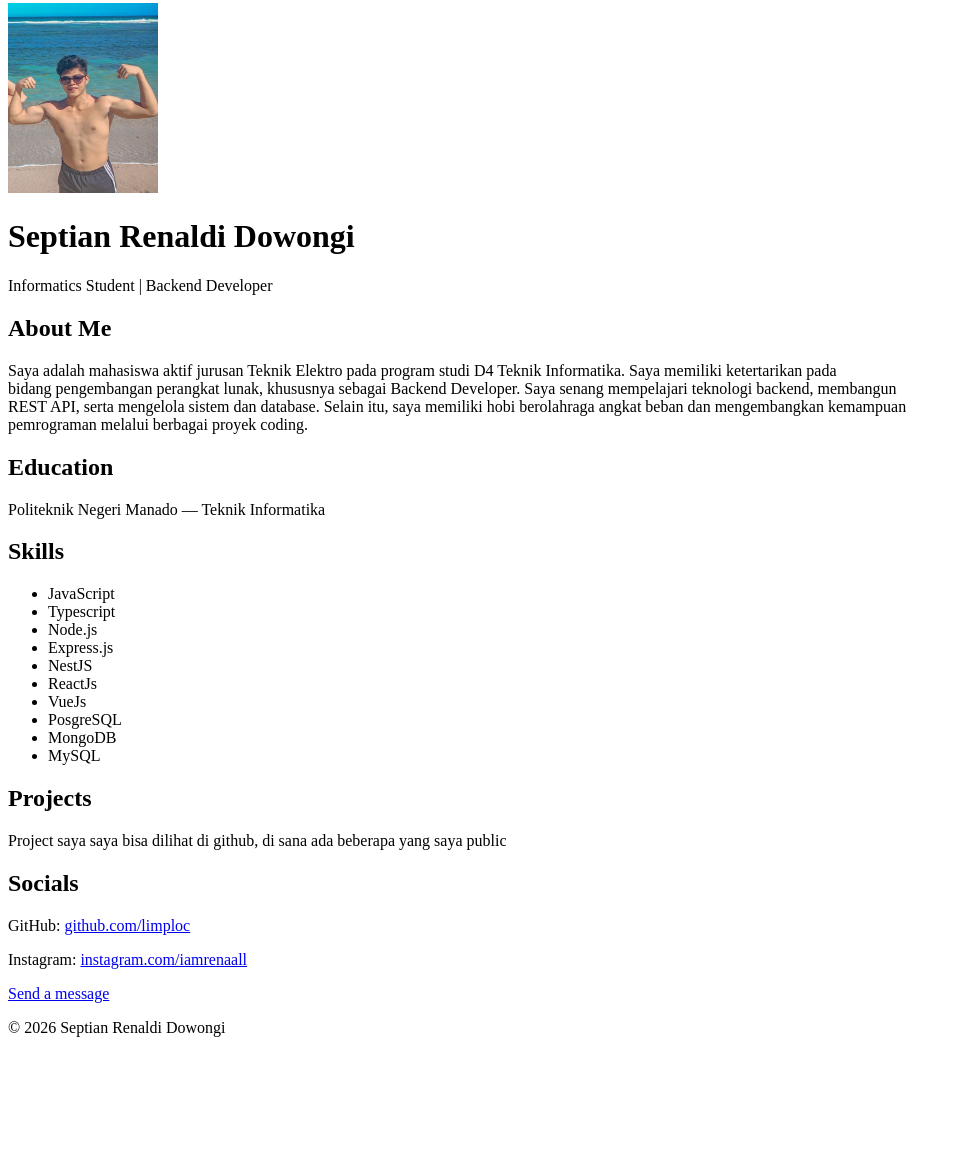
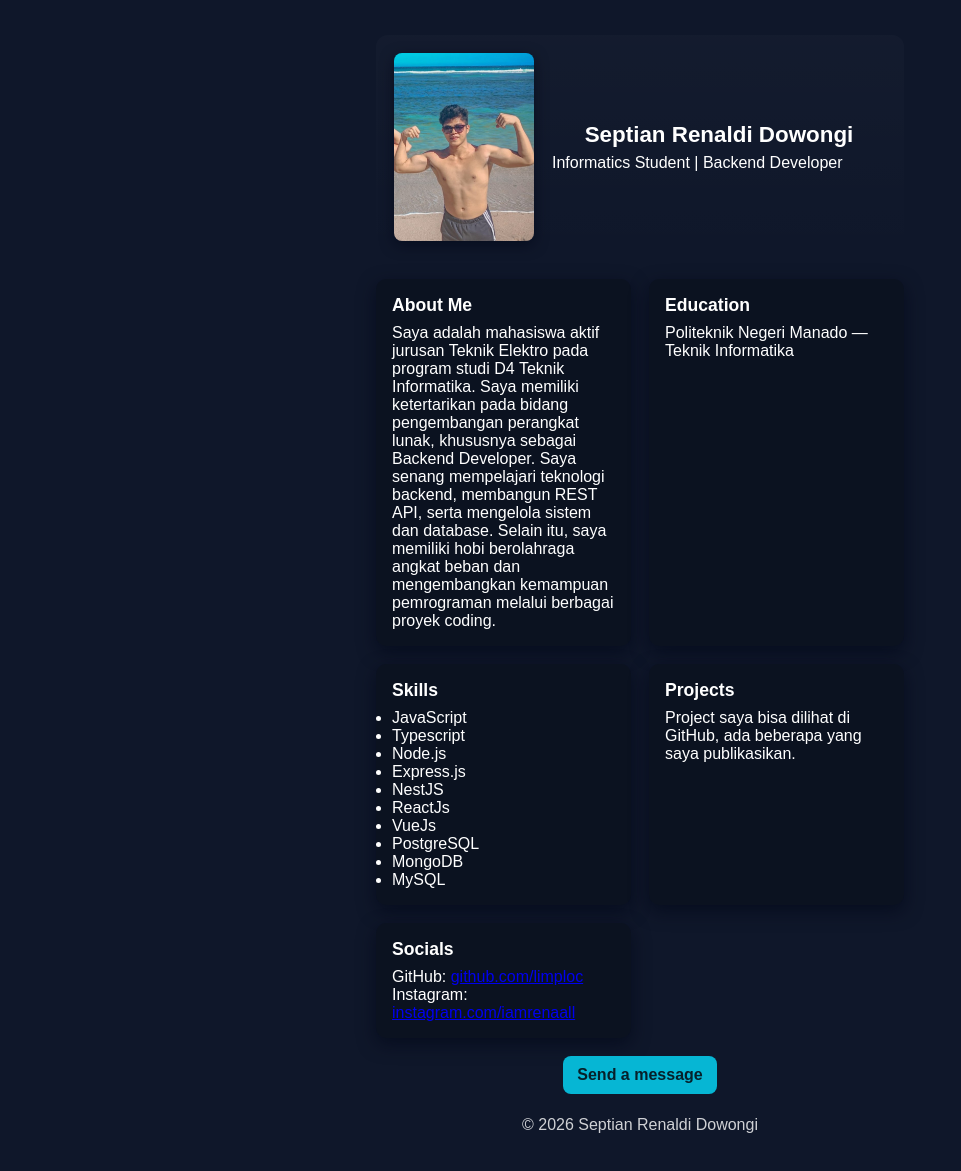
Before and after one commit to limploc/mk_web, a plain HTML site: page main.html in a window 1280 px wide. Shown: the part 5-1176 px from the top of the page, without its empty margins (0-961 px from the left). Before the commit the page ends 1058 px from the top, so only its background shows below. Drawn offline with Linux system fonts and the light colour scheme.

Commit message:
style: enhance layout and styling with grid for main and send message pages

```diff
--- a/main.html
+++ b/main.html
@@ -5,26 +5,30 @@
     <meta name="viewport" content="width=device-width, initial-scale=1">
     <title>Septian Renaldi Dowongi — CV</title>
     <meta name="description" content="CV — Septian Renaldi Dowongi, Informatics student and backend developer.">
+    <link rel="stylesheet" href="style.css">
   </head>
   <body>
+    <div class="container">
       <header>
-      <img src="/public/enal.jpeg" alt="poto profil" width="150px" height="190px">
+        <img src="/public/enal.jpeg" alt="poto profil">
+        <div>
           <h1>Septian Renaldi Dowongi</h1>
           <p>Informatics Student | Backend Developer</p>
+        </div>
       </header>
 
       <main>
-      <section>
+        <section class="card">
           <h2>About Me</h2>
-        <p>Saya adalah mahasiswa aktif jurusan Teknik Elektro pada program studi D4 Teknik Informatika. Saya memiliki ketertarikan pada <br> bidang pengembangan perangkat lunak, khususnya sebagai Backend Developer. Saya senang mempelajari teknologi backend, membangun <br> REST API, serta mengelola sistem dan database. Selain itu, saya memiliki hobi berolahraga angkat beban dan mengembangkan kemampuan <br> pemrograman melalui berbagai proyek coding.</p>
+          <p>Saya adalah mahasiswa aktif jurusan Teknik Elektro pada program studi D4 Teknik Informatika. Saya memiliki ketertarikan pada bidang pengembangan perangkat lunak, khususnya sebagai Backend Developer. Saya senang mempelajari teknologi backend, membangun REST API, serta mengelola sistem dan database. Selain itu, saya memiliki hobi berolahraga angkat beban dan mengembangkan kemampuan pemrograman melalui berbagai proyek coding.</p>
         </section>
 
-      <section>
+        <section class="card">
           <h2>Education</h2>
           <p>Politeknik Negeri Manado — Teknik Informatika</p>
         </section>
 
-      <section>
+        <section class="card">
           <h2>Skills</h2>
           <ul>
             <li>JavaScript</li>
@@ -34,27 +38,28 @@
             <li>NestJS</li>
             <li>ReactJs</li>
             <li>VueJs</li>
-          <li>PosgreSQL</li>
+            <li>PostgreSQL</li>
             <li>MongoDB</li>
             <li>MySQL</li>
           </ul>
         </section>
 
-      <section>
+        <section class="card">
           <h2>Projects</h2>
-        <p>Project saya saya bisa dilihat di github, di sana ada beberapa yang saya public</p>
+          <p>Project saya bisa dilihat di GitHub, ada beberapa yang saya publikasikan.</p>
         </section>
 
-      <section>
+        <section class="card">
           <h2>Socials</h2>
           <p>GitHub: <a href="https://github.com/limploc" target="_blank">github.com/limploc</a></p>
           <p>Instagram: <a href="https://instagram.com/iamrenaall" target="_blank">instagram.com/iamrenaall</a></p>
         </section>
       </main>
 
-    <section>
-      <a href="sendMessages.html">Send a message</a>
-    </section>
+      <div style="margin-top:18px; text-align:center;">
+        <a class="cta" href="sendMessages.html">Send a message</a>
+      </div>
+    </div>
 
     <footer>
       <p>&copy; 2026 Septian Renaldi Dowongi</p>
--- a/style.css
+++ b/style.css
@@ -39,3 +39,125 @@ h1 {
     background-color: #334155;
     transform: translateY(-3px);
 }
+
+.container {
+    width: 100%;
+    max-width: 900px;
+    margin: 0 auto;
+    padding: 0 16px;
+}
+
+header {
+    display: grid;
+    grid-template-columns: 140px 1fr;
+    gap: 18px;
+    align-items: center;
+    padding: 18px;
+    background: linear-gradient(180deg, rgba(255,255,255,0.02), transparent);
+    border-radius: 12px;
+}
+
+header img {
+    width: 140px;
+    height: auto;
+    border-radius: 8px;
+    object-fit: cover;
+    box-shadow: 0 4px 14px rgba(2,6,23,0.6);
+}
+
+header h1 {
+    margin-bottom: 6px;
+    font-size: 1.4rem;
+}
+
+main {
+    display: grid;
+    grid-template-columns: repeat(auto-fit, minmax(240px, 1fr));
+    gap: 18px;
+    margin-top: 20px;
+}
+
+section.card {
+    background-color: #0b1220;
+    padding: 16px;
+    border-radius: 10px;
+    box-shadow: 0 6px 18px rgba(2,6,23,0.6);
+}
+
+section.card h2 {
+    margin-bottom: 8px;
+    font-size: 1.1rem;
+}
+
+footer {
+    margin-top: 22px;
+    text-align: center;
+    opacity: 0.8;
+}
+
+.cta {
+    display: inline-block;
+    padding: 10px 14px;
+    background-color: #06b6d4;
+    color: #06202a;
+    border-radius: 8px;
+    text-decoration: none;
+    font-weight: 600;
+}
+
+.form-container {
+    max-width: 720px;
+    margin: 26px auto;
+    padding: 18px;
+    background-color: #071022;
+    border-radius: 12px;
+}
+
+.form-grid {
+    display: grid;
+    grid-template-columns: 1fr;
+    gap: 12px;
+}
+
+@media (min-width: 640px) {
+    .form-grid.two-cols {
+        grid-template-columns: 1fr 1fr;
+    }
+}
+
+label {
+    font-size: 0.95rem;
+    margin-bottom: 6px;
+    display: block;
+}
+
+input[type="text"],
+input[type="email"],
+textarea {
+    width: 100%;
+    padding: 10px 12px;
+    border-radius: 8px;
+    border: 1px solid rgba(255,255,255,0.06);
+    background: rgba(255,255,255,0.02);
+    color: white;
+    resize: vertical;
+}
+
+button[type="submit"] {
+    background-color: #06b6d4;
+    color: #06202a;
+    padding: 10px 14px;
+    border: none;
+    border-radius: 8px;
+    cursor: pointer;
+    font-weight: 600;
+}
+
+@media (max-width: 640px) {
+    header {
+        grid-template-columns: 1fr;
+        text-align: center;
+    }
+
+    header img { margin: 0 auto; }
+}
```
Also changed, not shown: sendMessages.html (+23 -20 lines). Lines whose indentation alone changed are shown as unchanged.
